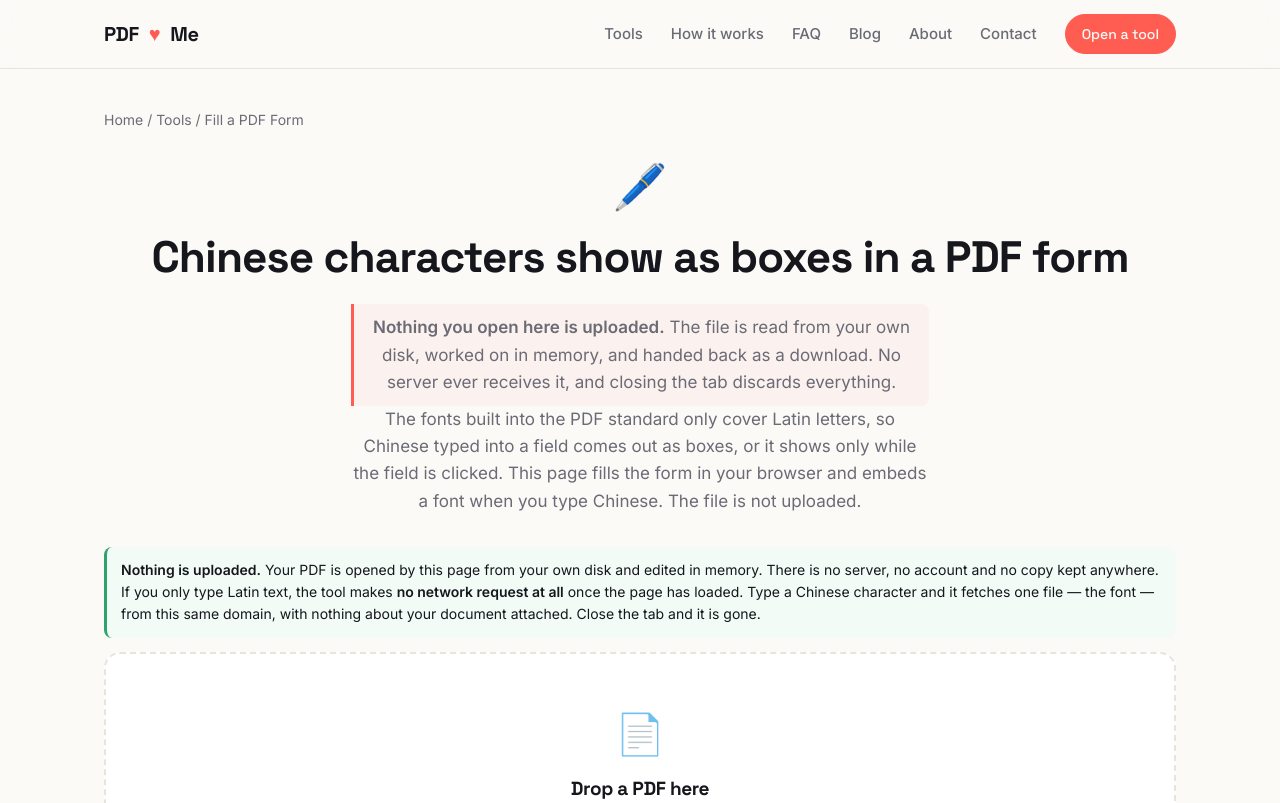
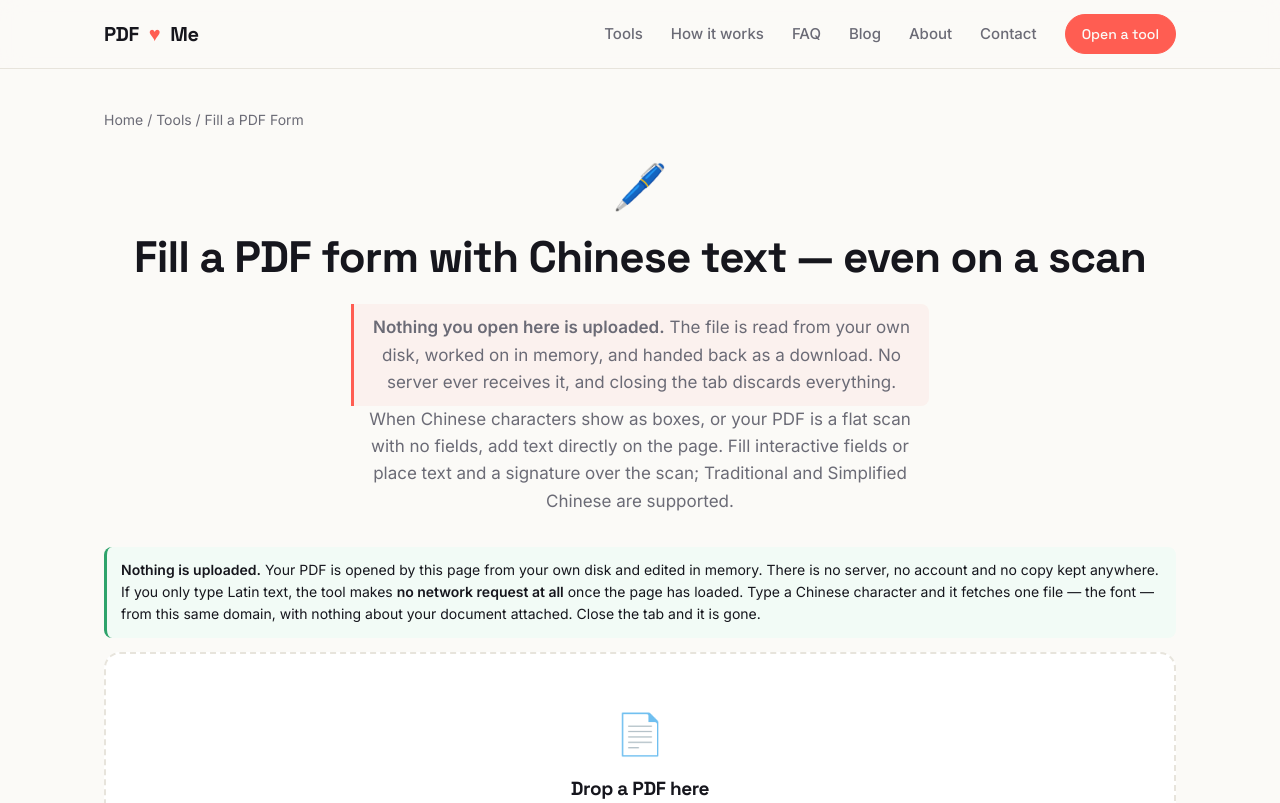
Before and after one commit to hill02252024/pdfloveme, a plain HTML site: page pages/fill-form.html in a window 1280 px wide. Shown: the top 803 px of the page. Drawn offline with Linux system fonts and the light colour scheme.

Commit message:
Improve PDF form page search snippet

```diff
--- a/pages/fill-form.html
+++ b/pages/fill-form.html
@@ -3,13 +3,13 @@
 <head>
 <meta charset="UTF-8">
 <meta name="viewport" content="width=device-width, initial-scale=1">
-<title>Chinese Characters Show as Boxes in a PDF Form | PDFLoveMe</title>
-<meta name="description" content="Chinese typed into a PDF form shows as boxes because standard PDF fonts have no Chinese glyphs. Fill the form in your browser; a font is embedded and the file is not uploaded.">
+<title>Fill PDF Forms with Chinese Text — No Upload | PDFLoveMe</title>
+<meta name="description" content="Fill PDF forms or add text to a scanned PDF. Supports Traditional and Simplified Chinese; your file stays in your browser and is never uploaded.">
 <link rel="canonical" href="https://pdfloveme.com/pages/fill-form.html">
 <meta property="og:type" content="website">
 <meta property="og:url" content="https://pdfloveme.com/pages/fill-form.html">
-<meta property="og:title" content="Chinese Characters Show as Boxes in a PDF Form | PDFLoveMe">
-<meta property="og:description" content="Chinese typed into a PDF form shows as boxes because standard PDF fonts have no Chinese glyphs. Fill it in the browser. The file is not uploaded.">
+<meta property="og:title" content="Fill PDF Forms with Chinese Text — No Upload | PDFLoveMe">
+<meta property="og:description" content="Fill PDF forms or add text to a scanned PDF. Supports Traditional and Simplified Chinese; your file stays in your browser and is never uploaded.">
 <meta property="og:image" content="https://pdfloveme.com/og.png">
 <meta name="twitter:card" content="summary_large_image">
 <link rel="stylesheet" href="../css/style.css">
@@ -101,7 +101,7 @@
   "applicationCategory": "UtilitiesApplication",
   "operatingSystem": "Any (web browser)",
   "browserRequirements": "Requires JavaScript. No installation and no account.",
-  "description": "Fills a PDF form when Chinese characters show as boxes. Embeds a Traditional Chinese font, including Hong Kong characters, and can also place text on a flat scan. The file is not uploaded.",
+  "description": "Fills interactive PDF fields or adds text and a signature to scanned PDFs. Supports Traditional and Simplified Chinese, including Hong Kong characters, in the browser without uploading files.",
   "isAccessibleForFree": true,
   "offers": {
     "@type": "Offer",
@@ -159,9 +159,9 @@
     <div class="crumb"><a href="../index.html">Home</a> / <a href="../index.html#tools">Tools</a> / Fill a PDF Form</div>
     <div class="tool-hero">
       <div class="ico">🖊️</div>
-      <h1>Chinese characters show as boxes in a PDF form</h1>
+      <h1>Fill a PDF form with Chinese text — even on a scan</h1>
       <p class="trust-line"><strong>Nothing you open here is uploaded.</strong> The file is read from your own disk, worked on in memory, and handed back as a download. No server ever receives it, and closing the tab discards everything.</p>
-      <p>The fonts built into the PDF standard only cover Latin letters, so Chinese typed into a field comes out as boxes, or it shows only while the field is clicked. This page fills the form in your browser and embeds a font when you type Chinese. The file is not uploaded.</p>
+      <p>When Chinese characters show as boxes, or your PDF is a flat scan with no fields, add text directly on the page. Fill interactive fields or place text and a signature over the scan; Traditional and Simplified Chinese are supported.</p>
     </div>
 
     <div class="panel" style="max-width:1100px;">
```
